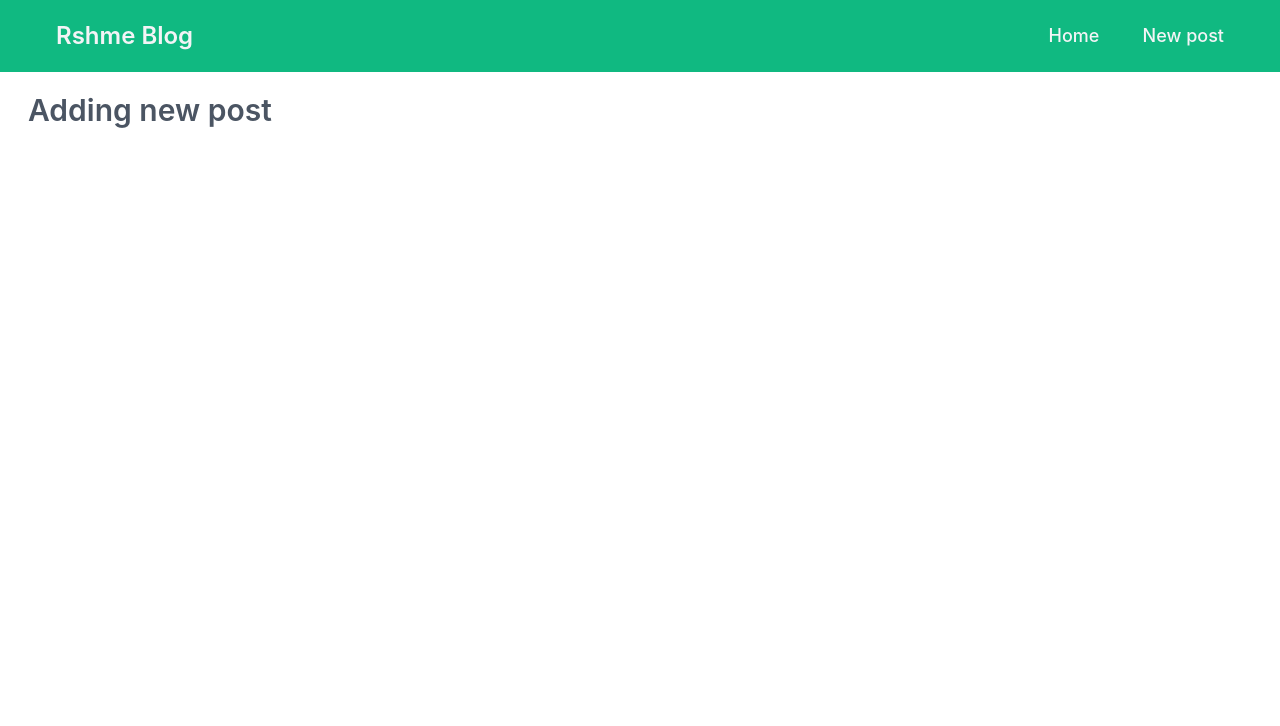
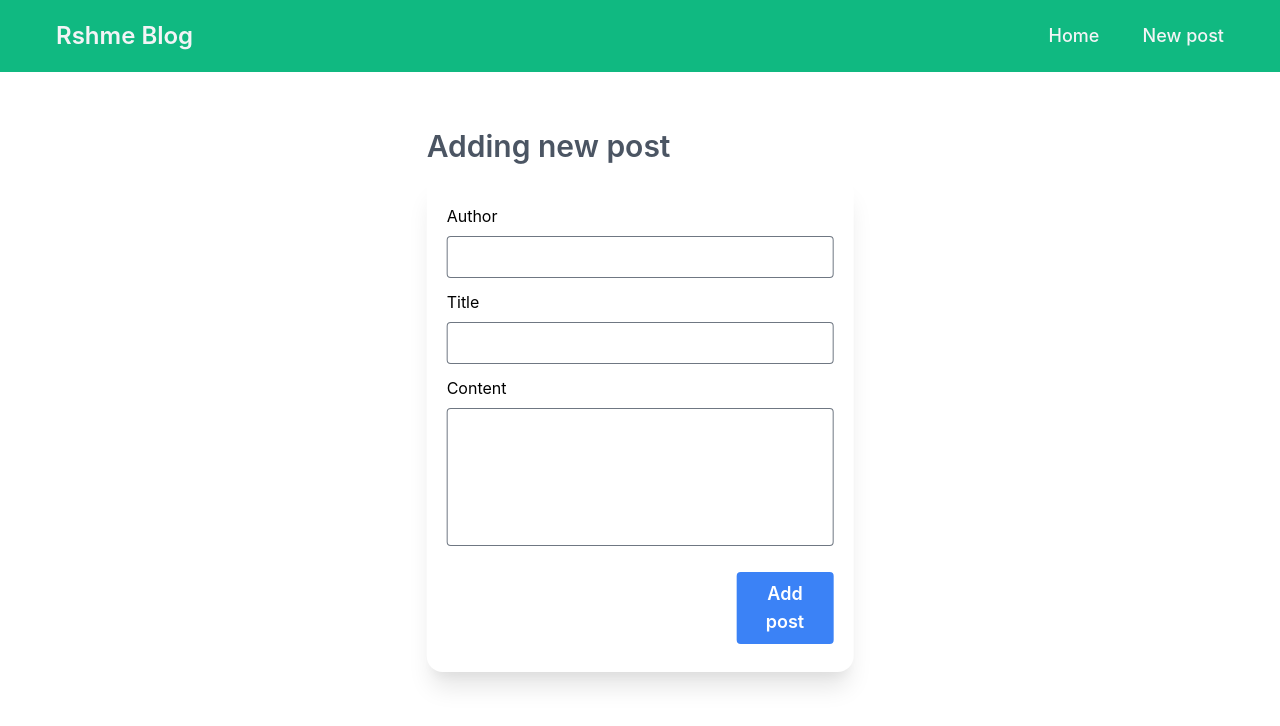
Before and after one commit to rafiseptian90/learn-react, a React (Create React App) app: page /create in a window 1280 px wide. Shown: the top 726 px of the page. Built offline with nearby package versions, Linux system fonts and the light colour scheme.

Commit message:
create a form

```diff
--- a/src/views/Create.js
+++ b/src/views/Create.js
@@ -1,9 +1,70 @@
+import { useState } from 'react';
+
 const Create = () => {
+    // set state
+    const [form, setForm] = useState({
+        author: '',
+        title: '',
+        content: ''
+    })
+    // styles
+    const transform = {
+        transform: 'translate(-50%, -50%)'
+    }
+
     return(
         <div className="container px-7 py-5">
-            <h1 className="text-3xl font-semibold text-gray-600">
-                Adding new post
-            </h1>
+           <div className="content absolute left-1/2 top-1/2 w-1/3" style={transform}>
+               <h1 className="text-3xl font-semibold text-gray-600 mb-3">
+                   Adding new post
+               </h1>
+               <div className="bg-white shadow-xl rounded-2xl px-5 py-7">
+                   <form>
+                       <div className="container mb-3">
+                           <label htmlFor="author" className="block mb-2">Author</label>
+                           <input
+                               type="text"
+                               name="author"
+                               id="author"
+                               value={form.author}
+                               className="w-full border-opacity-80 rounded border-gray-600 border focus:outline-none p-2"
+                               onChange={(e) => setForm({ author: e.target.value })}
+                           />
+                       </div>
+                       <div className="container mb-3">
+                           <label htmlFor="title" className="block mb-2">Title</label>
+                           <input
+                               type="text"
+                               name="title"
+                               id="title"
+                               value={ form.title }
+                               className="w-full border-opacity-80 rounded border-gray-600 border focus:outline-none p-2"
+                               onChange={(e) => setForm({ title: e.target.value })}
+                           />
+                       </div>
+                       <div className="container">
+                           <label htmlFor="content" className="block mb-2">Content</label>
+                           <textarea
+                               rows="5"
+                               name="content"
+                               id="content"
+                               className="w-full border-opacity-80 rounded border-gray-600 border focus:outline-none p-2 resize-none"
+                               onChange={(e) => setForm({ content: e.target.value })}
+                           >
+                               { form.content }
+                           </textarea>
+                       </div>
+
+                       <div className="flex justify-end">
+                           <div
+                               className="bg-blue-500 px-5 py-2 rounded text-center text-white text-lg font-semibold w-1/4 cursor-pointer mt-5 hover:bg-blue-600 transition-all"
+                           >
+                               Add post
+                           </div>
+                       </div>
+                   </form>
+               </div>
+           </div>
         </div>
     )
 }
```
Also changed, not shown: 1 other file (tests, documents, lock files or other folders).
